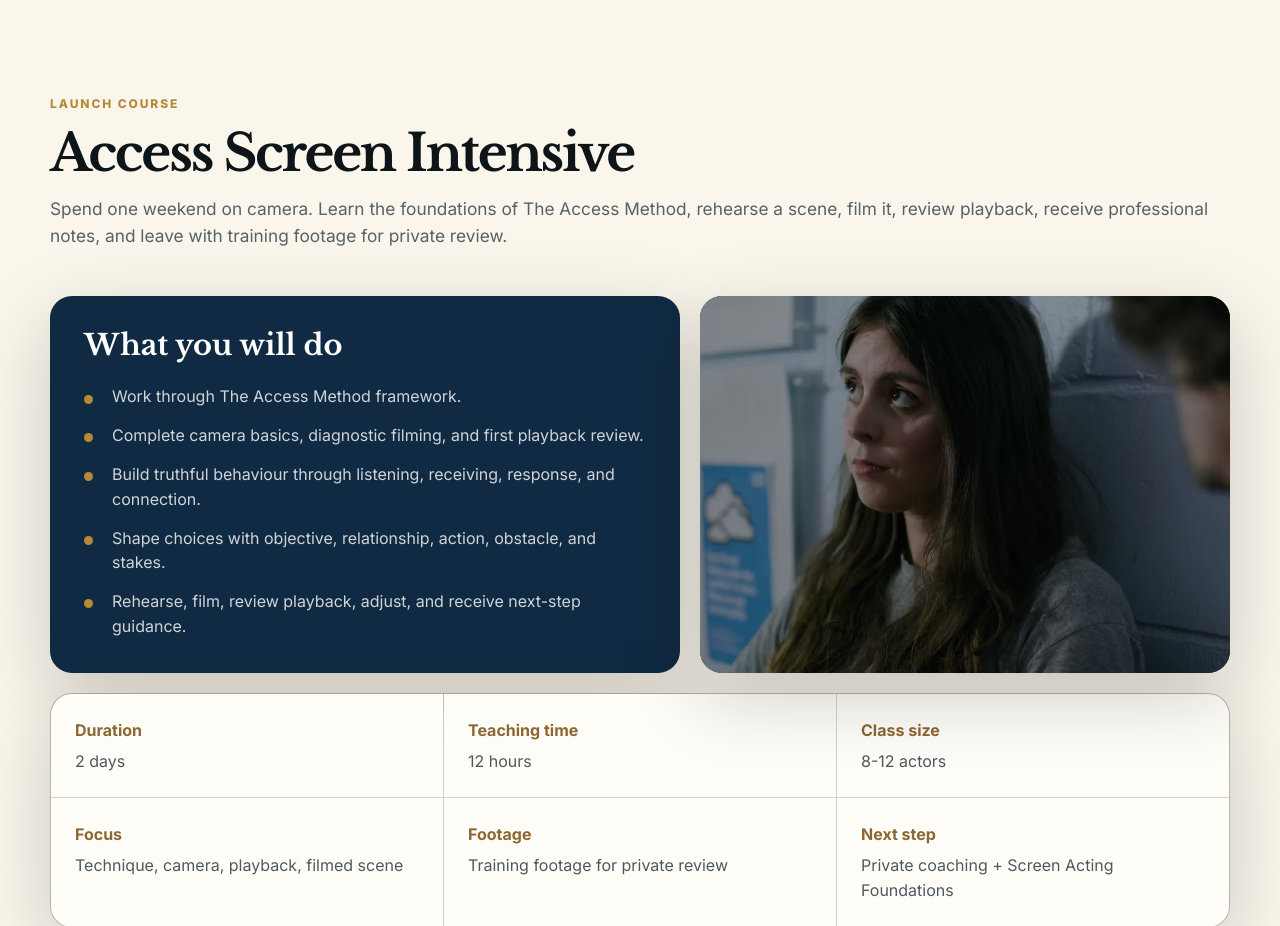
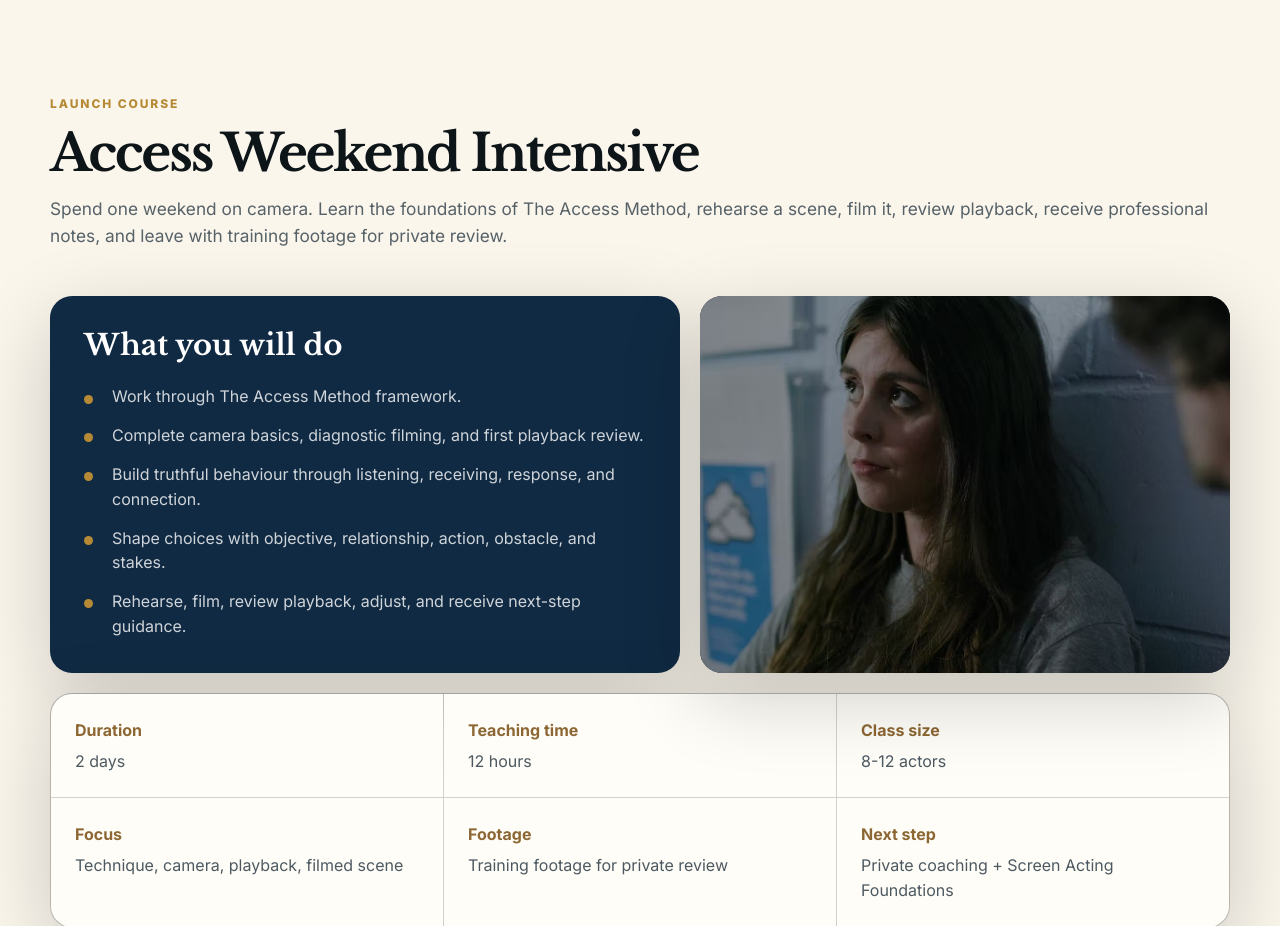
Before and after one commit to robertrosina/access, a plain HTML site: page index.html in a window 1280 px wide. Shown: the part 5060-5986 px from the top of the page. Drawn offline with nearby package versions, Linux system fonts and the light colour scheme.

Commit message:
Add files via upload

```diff
--- a/index.html
+++ b/index.html
@@ -239,7 +239,7 @@
       <div class="container">
         <div class="section-head">
           <p class="eyebrow">Launch course</p>
-          <h2>Access Screen Intensive</h2>
+          <h2>Access Weekend Intensive</h2>
           <p>Spend one weekend on camera. Learn the foundations of The Access Method, rehearse a scene, film it, review playback, receive professional notes, and leave with training footage for private review.</p>
         </div>
 
```
